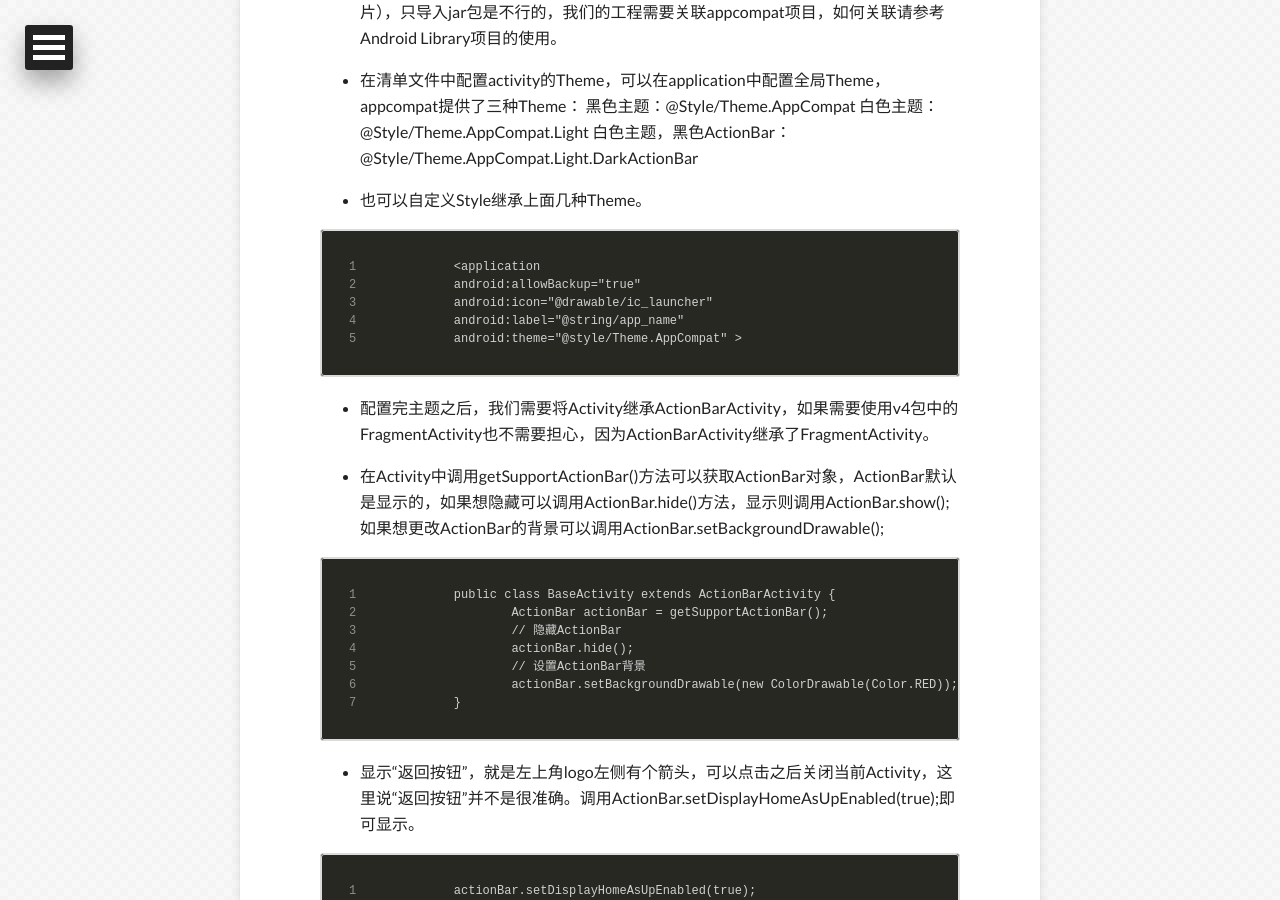
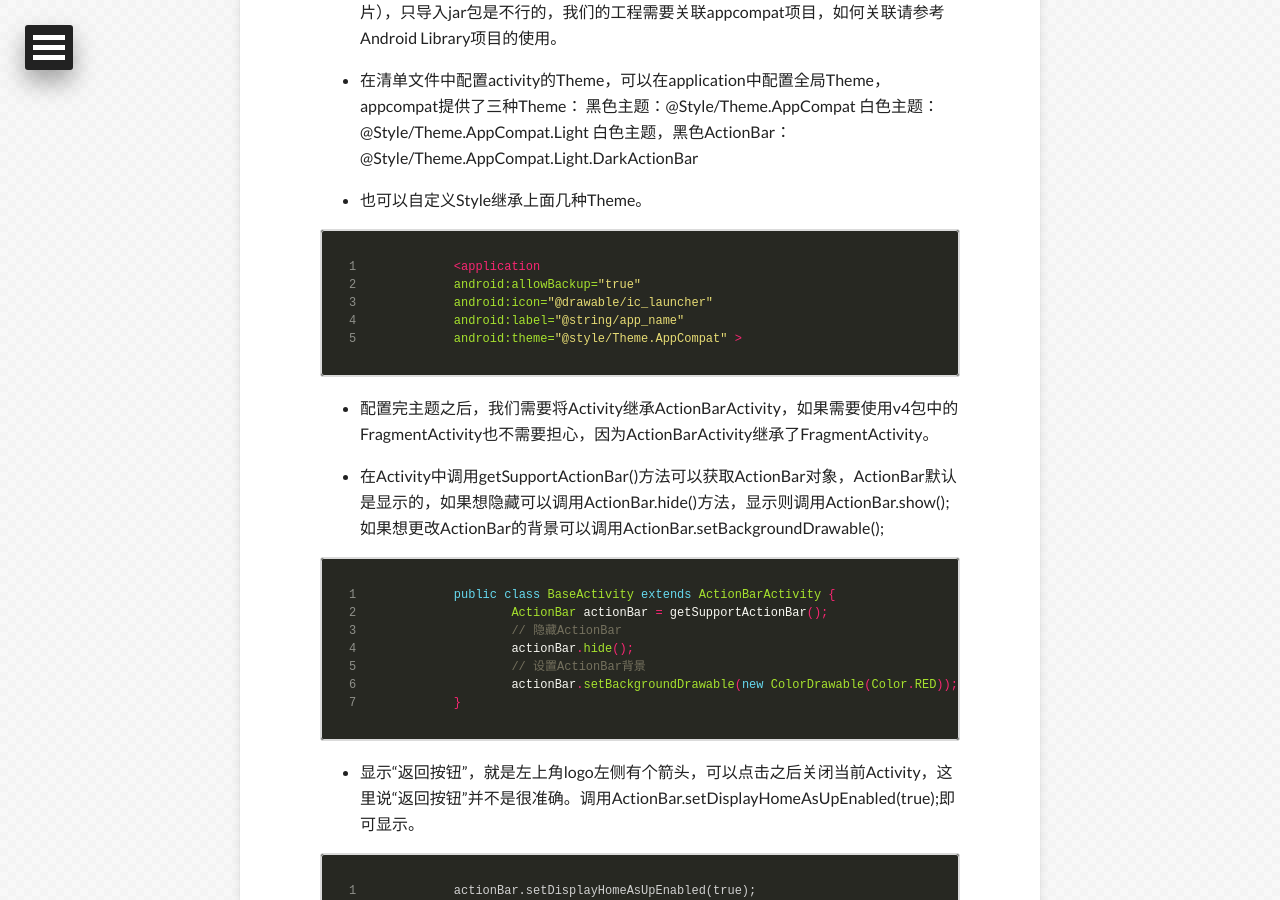
Before and after one commit to ITBox/ITBox.github.io, a Jekyll site: the page built from _posts/2014-02-11-Android-Action-Bar-Use.md, in a window 1280 px wide and 900 px high, scrolled down 1320 px. Built offline with Jekyll 4.4.1, drawn with Linux system fonts in a browser that asks for light colours; nearby versions of some CDN libraries; comment, search, counter and statistics services are not loaded.

Commit message:
Update 2014-02-11-Android-Action-Bar-Use.md

````diff
--- a/_posts/2014-02-11-Android-Action-Bar-Use.md
+++ b/_posts/2014-02-11-Android-Action-Bar-Use.md
@@ -29,20 +29,20 @@ share: true
 
 * 也可以自定义Style继承上面几种Theme。
 
-```
+~~~ xml
 	<application
         android:allowBackup="true"
         android:icon="@drawable/ic_launcher"
         android:label="@string/app_name"
         android:theme="@style/Theme.AppCompat" >
-```
+~~~
 
 * 配置完主题之后，我们需要将Activity继承ActionBarActivity，如果需要使用v4包中的FragmentActivity也不需要担心，因为ActionBarActivity继承了FragmentActivity。
 
 * 在Activity中调用getSupportActionBar()方法可以获取ActionBar对象，ActionBar默认是显示的，如果想隐藏可以调用ActionBar.hide()方法，显示则调用ActionBar.show(); 如果想更改ActionBar的背景可以调用ActionBar.setBackgroundDrawable();
 
 
-```
+~~~ java
 	public class BaseActivity extends ActionBarActivity {
 		ActionBar actionBar = getSupportActionBar();
 		// 隐藏ActionBar
@@ -50,7 +50,7 @@ share: true
 		// 设置ActionBar背景
 		actionBar.setBackgroundDrawable(new ColorDrawable(Color.RED));
 	}
-```
+~~~
 
 * 显示“返回按钮”，就是左上角logo左侧有个箭头，可以点击之后关闭当前Activity，这里说“返回按钮”并不是很准确。调用ActionBar.setDisplayHomeAsUpEnabled(true);即可显示。
 
````
